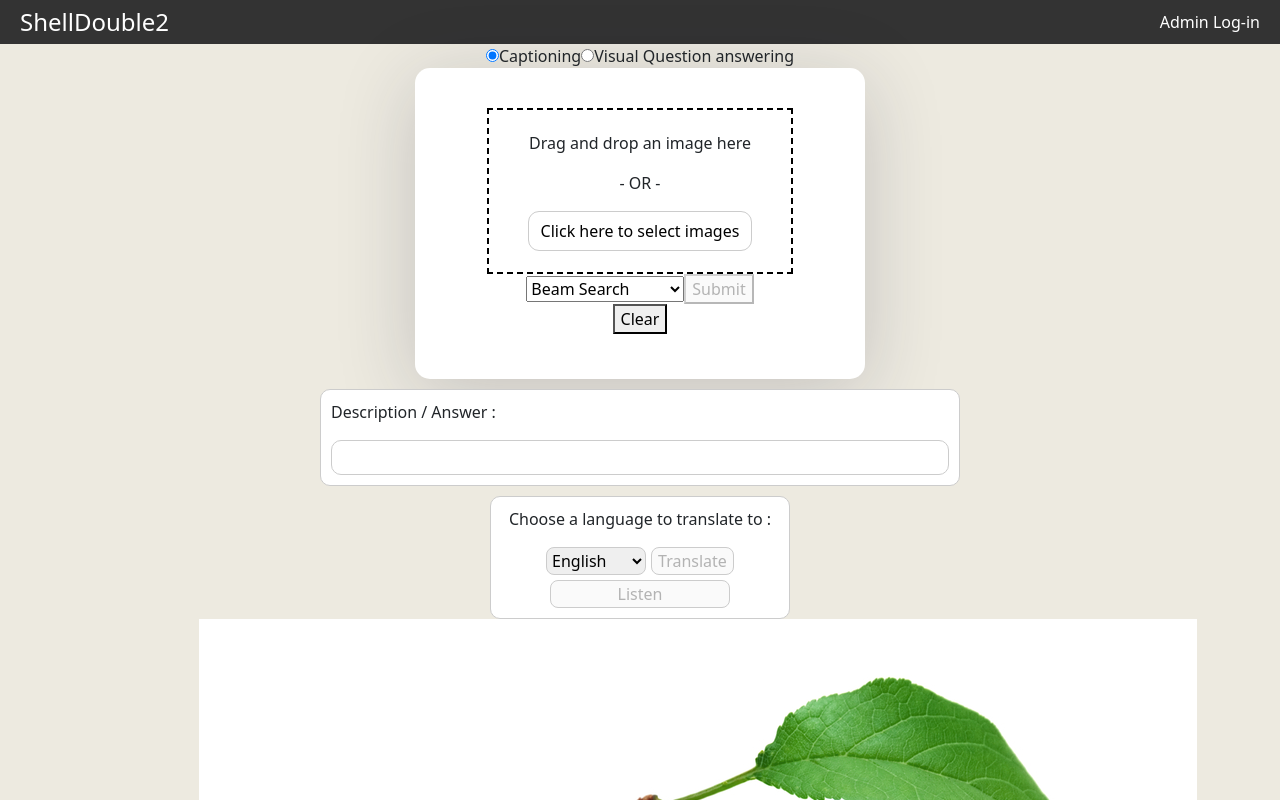
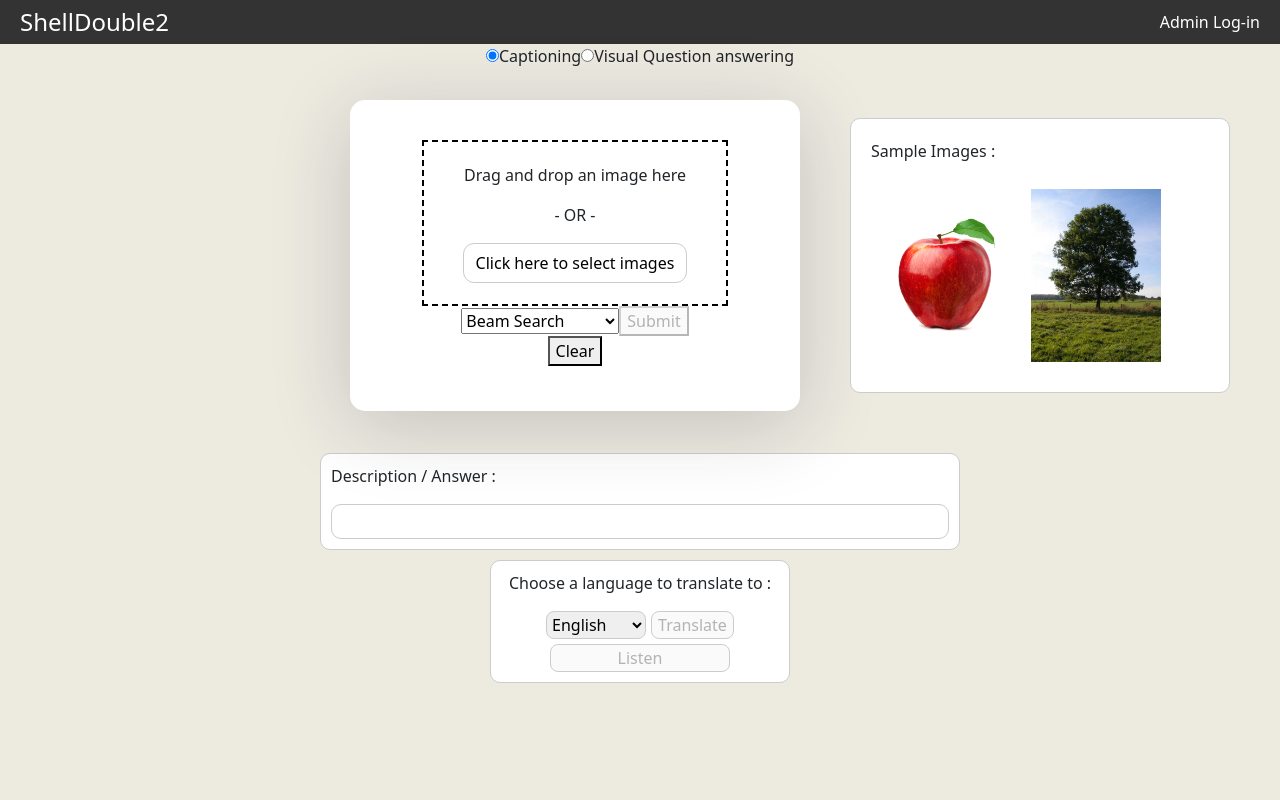
Before and after one commit to kellock117/ImageCaption, a React (Create React App) app in the folder frontend/: page / in a window 1280 px wide. Shown: the top 800 px of the page. Built offline with nearby package versions, Linux system fonts and the light colour scheme; no server answers.

Commit message:
Sample img css

```diff
--- /dev/null
+++ b/frontend/src/components/main/css/sampleImg.css
@@ -0,0 +1,7 @@
+img {
+    width: 150px;
+    height: auto;
+    max-width: 100%;
+    max-height: 100%;
+    padding: 10px;
+}
--- a/frontend/src/components/main/dropzone.component.js
+++ b/frontend/src/components/main/dropzone.component.js
@@ -9,6 +9,7 @@ const bodyStyle = {
   border: "2px black dashed",
   width: "90%",
   margin: "auto",
+  minWidth: "300px",
 };
 
 //css for button
--- a/frontend/src/components/main/sampleIamge.component.js
+++ b/frontend/src/components/main/sampleIamge.component.js
@@ -1,9 +1,22 @@
 import React from "react";
+import "./css/sampleImg.css"
+
+const sampleImgCont = {
+  margin: "50px",
+  border : '1px solid #ccc',
+  backgroundColor: 'white',
+  borderRadius : '10px',
+  width: '380px',
+  padding: '20px',
+  textAlign: 'left',
+  verticalAlign: 'text-top',
+
+}
 
 export default function SampleImage({ onClick }) {
   return (
-    <div>
-      Sample Images
+    <div style={sampleImgCont}>
+      <p>Sample Images : </p>
       <img alt="apple.jpg" src="./apple.jpg" onClick={onClick} />
       <img alt="tree.jpg" src="./tree.jpg" onClick={onClick} />
     </div>
--- a/frontend/src/index.css
+++ b/frontend/src/index.css
@@ -24,20 +24,31 @@ body, html, .App, #root, .auth-wrapper {
   background-color: #ffffff;
   box-shadow: 0px 14px 80px rgba(34, 35, 58, 0.2);
 }
+
+.parent {
+  display: flex;
+}
+
+.child2 {
+  flex: 1;
+}
 .auth-wrapper {
   display: flex;
   justify-content: center;
   flex-direction: column;
   text-align: left;
 }
-.auth-inner {
+.auth-inner, .child1 {
   width: 450px;
   margin: auto;
+  margin-left: 350px;
   background: #ffffff;
   box-shadow: 0px 14px 80px rgba(34, 35, 58, 0.2);
   padding: 40px 55px 45px 55px;
   border-radius: 15px;
   transition: all .3s;
+  flex: 1;
+
 }
 .auth-wrapper .form-control:focus {
   border-color: #167bff;
--- a/frontend/src/pages/main.js
+++ b/frontend/src/pages/main.js
@@ -57,7 +57,8 @@ export default function Captioning() {
         <input type="radio" name="feature" value="vqa" />
         Visual Question answering
       </div>
-      <div className="auth-inner">
+      <div className="parent">
+        <div className="child1">
           {/* retreive the image from the DropZone component */}
           <DropZone onDrop={onDrop} image={image} />
           {feature == "vqa" ? (
@@ -69,9 +70,12 @@ export default function Captioning() {
 
           <button onClick={clear}>Clear</button>
         </div>
+        <div className="child2">
+          <SampleImage onClick={onClick} />
+        </div>
+      </div>
       {/* display the result */}
       <Output output={result} language={language} onSubmit={onSubmit} />
-      <SampleImage onClick={onClick} />
     </div>
   );
 }
```
Lines whose indentation alone changed are shown as unchanged.
